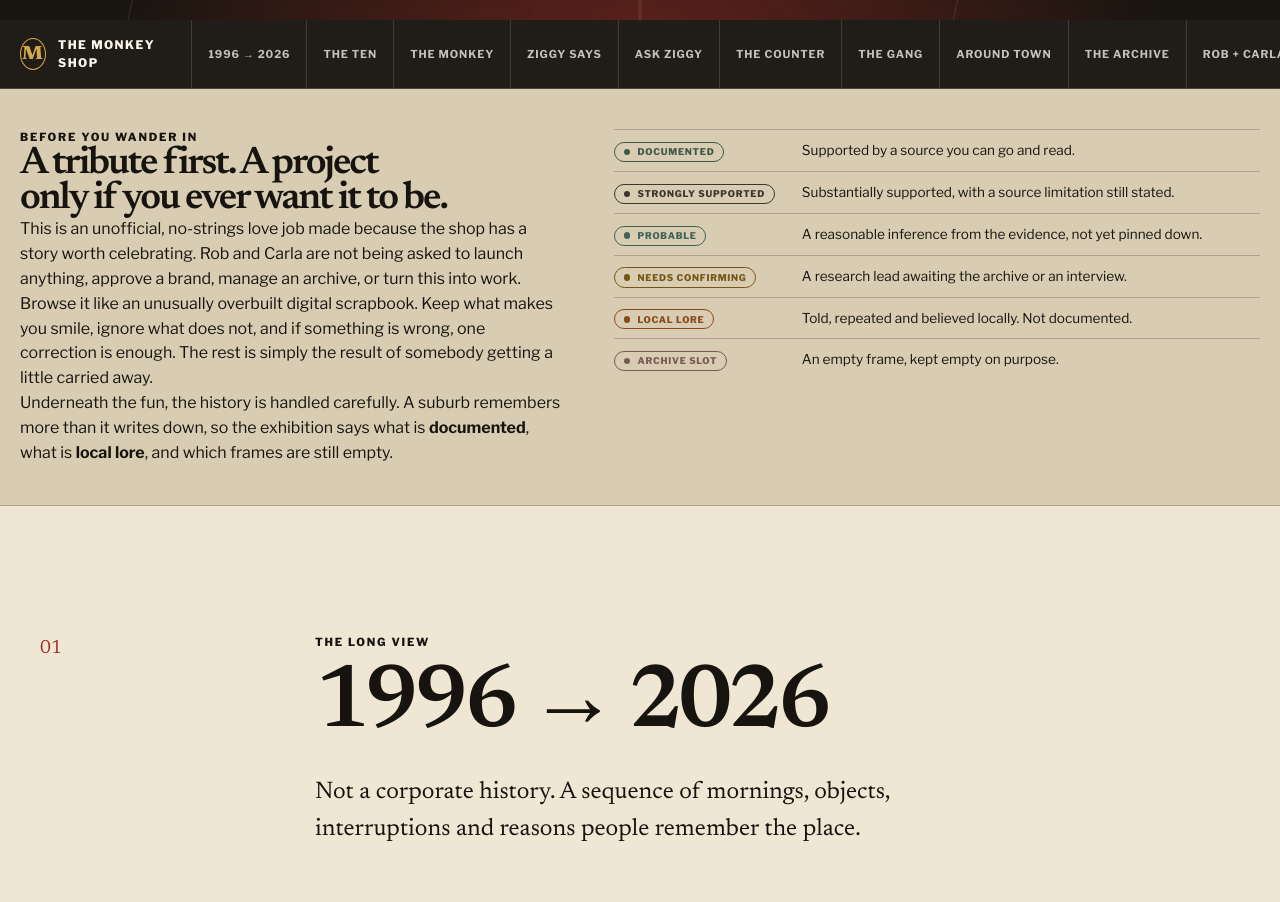
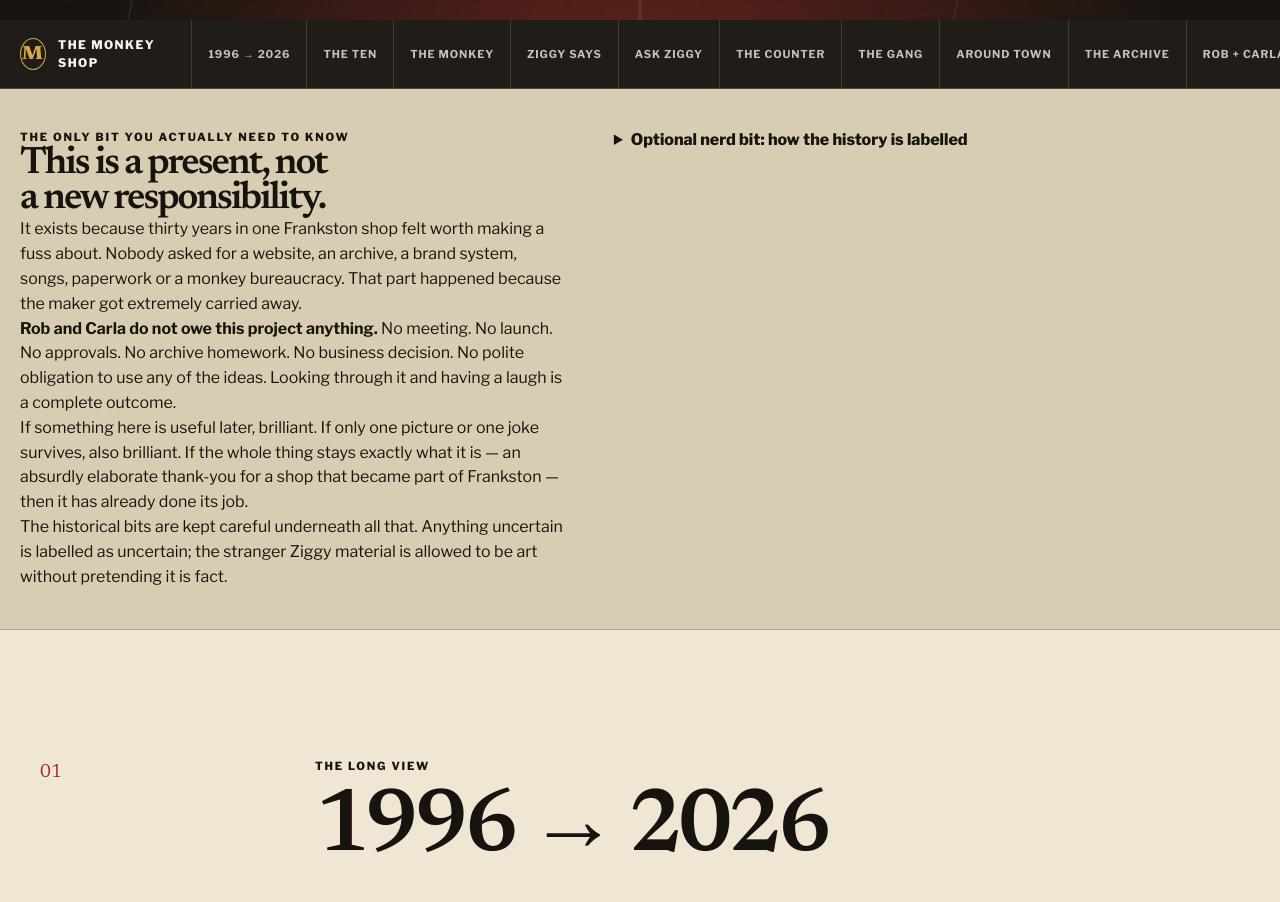
Before and after one commit to Blackcockatoo/ziggy, a Next.js app: page / in a window 1280 px wide. Shown: the part 920-1822 px from the top of the page. Built offline with nearby package versions, Linux system fonts and the light colour scheme.

Commit message:
Turn the research rules into optional detail

```diff
--- a/src/components/research-key.tsx
+++ b/src/components/research-key.tsx
@@ -12,35 +12,53 @@ const statuses: EvidenceStatus[] = [
 ];
 
 /**
- * The wall text explaining both the spirit of the gift and the exhibition's
- * own research rules.
+ * The pressure-release valve at the entrance.
  *
- * The first job is to remove pressure from Rob and Carla: this is something
- * made for them to enjoy, not a project they have been volunteered to run.
- * The documented / lore distinction then explains how the history is handled.
+ * The gift is explained first in ordinary language. The evidence system is
+ * still available, but deliberately tucked behind a disclosure so nobody has
+ * to learn the curator's machinery just to enjoy the tribute.
  */
 export function ResearchKey() {
   return (
     <aside className="research-key" aria-labelledby="research-key-title">
       <div className="research-key__statement">
-        <p className="eyebrow">Before you wander in</p>
-        <h2 id="research-key-title">A tribute first. A project only if you ever want it to be.</h2>
+        <p className="eyebrow">The only bit you actually need to know</p>
+        <h2 id="research-key-title">This is a present, not a new responsibility.</h2>
         <p>
-          This is an unofficial, no-strings love job made because the shop has a story worth
-          celebrating. Rob and Carla are not being asked to launch anything, approve a brand,
-          manage an archive, or turn this into work.
+          It exists because thirty years in one Frankston shop felt worth making a fuss about.
+          Nobody asked for a website, an archive, a brand system, songs, paperwork or a monkey
+          bureaucracy. That part happened because the maker got extremely carried away.
         </p>
         <p>
-          Browse it like an unusually overbuilt digital scrapbook. Keep what makes you smile,
-          ignore what does not, and if something is wrong, one correction is enough. The rest
-          is simply the result of somebody getting a little carried away.
+          <strong>Rob and Carla do not owe this project anything.</strong> No meeting. No launch.
+          No approvals. No archive homework. No business decision. No polite obligation to use
+          any of the ideas. Looking through it and having a laugh is a complete outcome.
         </p>
         <p>
-          Underneath the fun, the history is handled carefully. A suburb remembers more than it
-          writes down, so the exhibition says what is <strong>documented</strong>, what is{" "}
-          <strong>local lore</strong>, and which frames are still empty.
+          If something here is useful later, brilliant. If only one picture or one joke survives,
+          also brilliant. If the whole thing stays exactly what it is — an absurdly elaborate
+          thank-you for a shop that became part of Frankston — then it has already done its job.
+        </p>
+        <p>
+          The historical bits are kept careful underneath all that. Anything uncertain is labelled
+          as uncertain; the stranger Ziggy material is allowed to be art without pretending it is fact.
         </p>
       </div>
+
+      <details style={{ alignSelf: "start", width: "100%" }}>
+        <summary
+          style={{
+            cursor: "pointer",
+            fontWeight: 800,
+            lineHeight: 1.4,
+          }}
+        >
+          Optional nerd bit: how the history is labelled
+        </summary>
+        <p style={{ margin: "10px 0 14px", lineHeight: 1.55 }}>
+          You never need to learn this system. It is simply how the exhibition keeps documented
+          material, local lore and creative invention from getting accidentally mixed together.
+        </p>
         <dl className="research-key__legend">
           {statuses.map((status) => (
             <div key={status} data-evidence-class={evidenceClass(status)}>
@@ -51,6 +69,7 @@ export function ResearchKey() {
             </div>
           ))}
         </dl>
+      </details>
     </aside>
   );
 }
```
Lines whose indentation alone changed are shown as unchanged.
